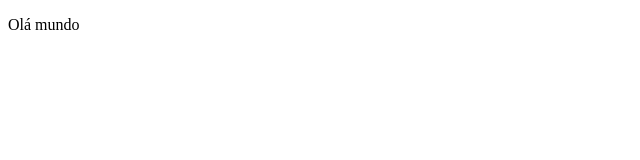
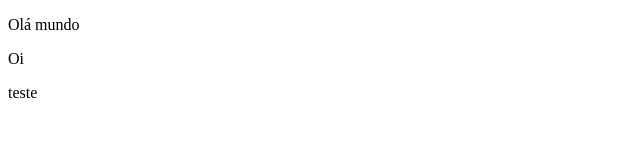
Before and after one commit to tiago-setimo/claudehypenegocios, a plain HTML site: page index.html in a window 1280 px wide. Shown: the full height of the page, 0-640 px from the left. Drawn offline with Linux system fonts and the light colour scheme.

Commit message:
primeiro commit

```diff
--- a/index.html
+++ b/index.html
@@ -7,5 +7,7 @@
 </head>
 <body>
     <p>Olá mundo</p>
+    <p>Oi</p>
+    <p>teste</p>
 </body>
 </html>
```
